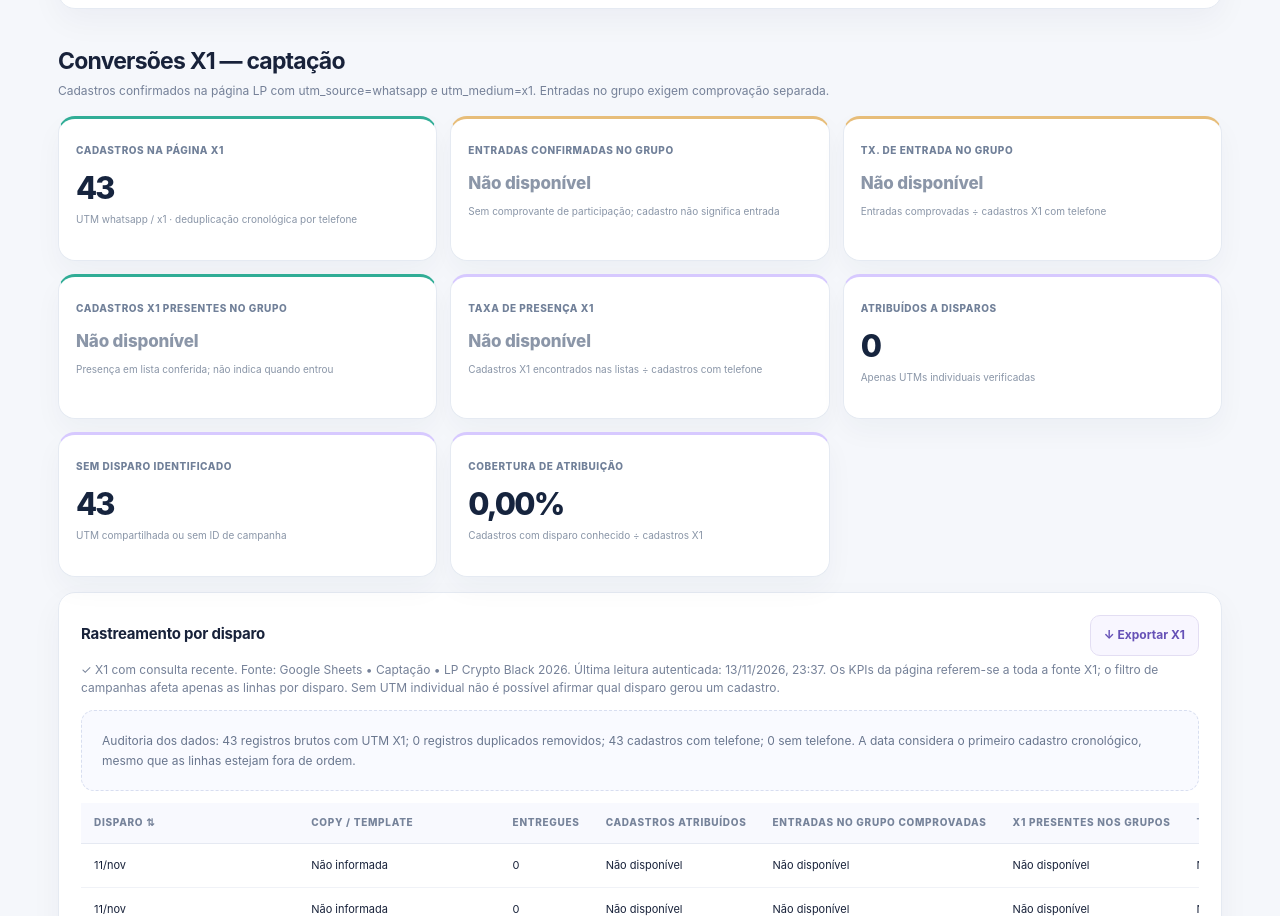
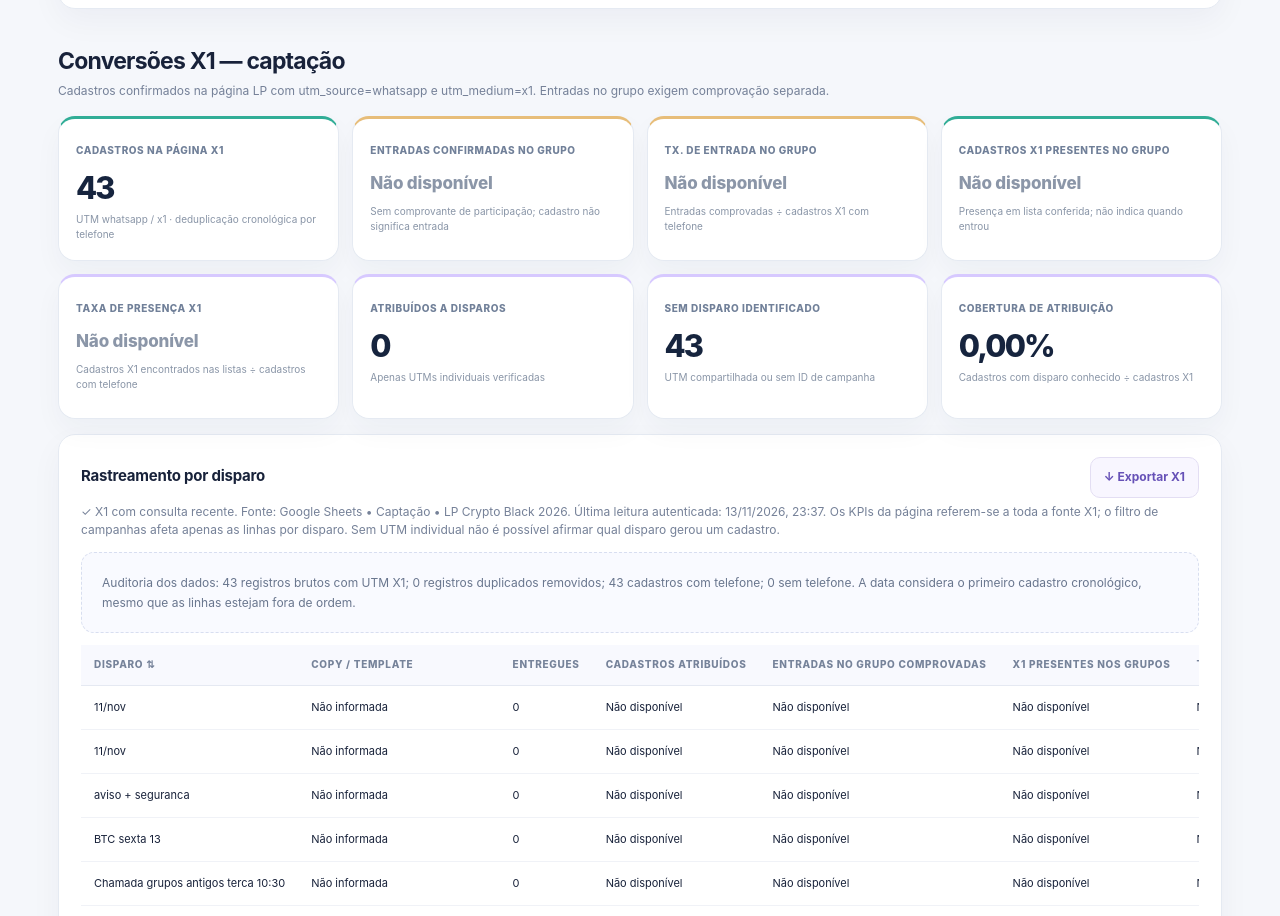
Before and after one commit to yWez/DisparoWpp, a plain HTML site: page index.html in a window 1280 px wide. Shown: the part 4740-5656 px from the top of the page. Drawn offline with Linux system fonts and the light colour scheme.

Commit message:
ui: encaixar 8 cartões de captação X1 em 2 linhas no desktop

```diff
--- a/assets/dashboard-v2.css
+++ b/assets/dashboard-v2.css
@@ -77,7 +77,7 @@ body.v2-active #campaignRows td{padding:13px 16px}
 
 
 /* X1 funnel — six clear cards, balanced on desktop and readable on mobile. */
-#v2X1Kpis{grid-template-columns:repeat(3,minmax(0,1fr))}
+#v2X1Kpis{grid-template-columns:repeat(4,minmax(0,1fr))}
 #v2X1Kpis .v2-kpi{border-top:3px solid #d7c9ff}
 #v2X1Kpis .v2-kpi:nth-child(1),
 #v2X1Kpis .v2-kpi:nth-child(4){border-top-color:#31ad96}
```
